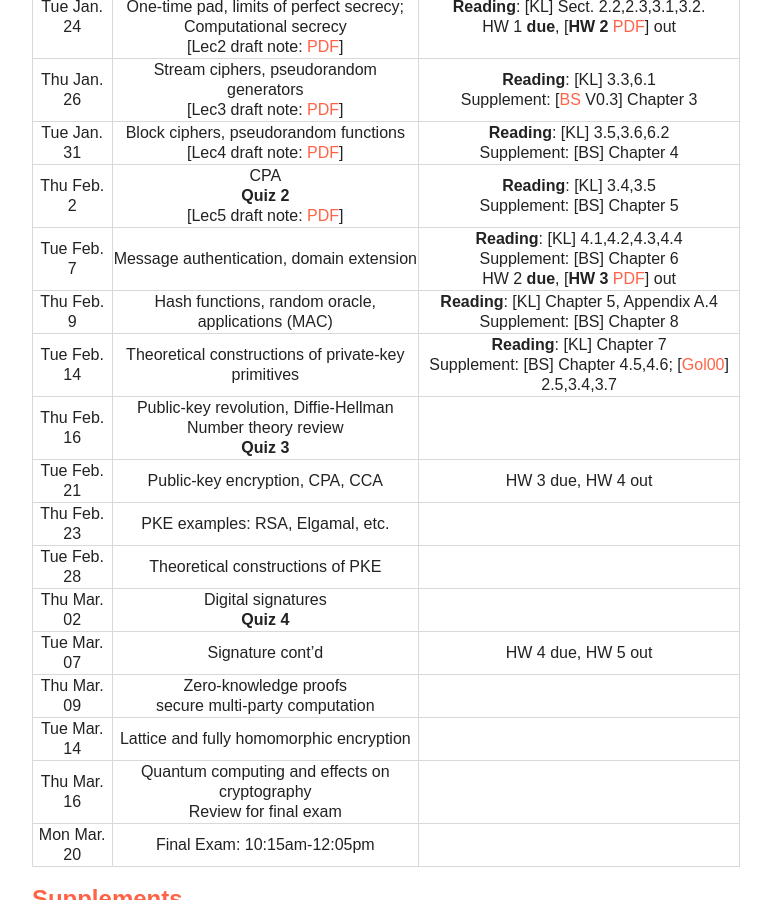
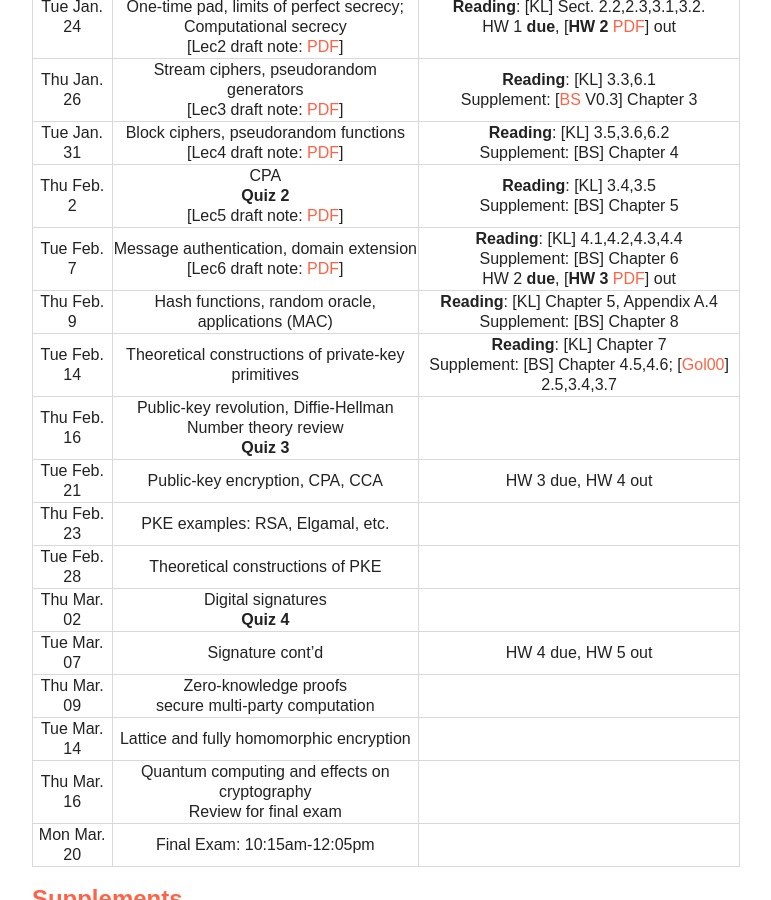
Before and after one commit to fangsonghub/fangsonghub.github.io, a Jekyll site: the page built from teaching/w17_4585_icrypto/index.md, in a window 1280 px wide and 900 px high, scrolled down 959 px. Shown: the whole window, without its empty margins (254-1025 px from the left). Built offline with Jekyll 4.4.1, drawn with Linux system fonts in a browser that asks for light colours; nearby versions of some CDN libraries.

Commit message:
lec6 hw3 update

```diff
--- a/teaching/w17_4585_icrypto/index.md
+++ b/teaching/w17_4585_icrypto/index.md
@@ -72,7 +72,7 @@ Cryptography](http://www.cs.umd.edu/~jkatz/imc.html){:target="_blank"}
 |Thu Jan. 26| Stream ciphers, pseudorandom generators <br> [Lec3 draft note: [PDF]({{base}}/teaching/w17_4585_icrypto/lec3_note.pdf){:target="blank"}] |**Reading**: [KL] 3.3,6.1 <br> Supplement: [[BS](https://crypto.stanford.edu/~dabo/cryptobook/){:target="_blank"} V0.3] Chapter 3 |
 |Tue Jan. 31| Block ciphers, pseudorandom functions <br> [Lec4 draft note: [PDF]({{base}}/teaching/w17_4585_icrypto/lec4_note.pdf){:target="blank"}] | **Reading**: [KL] 3.5,3.6,6.2 <br> Supplement: [BS] Chapter 4  |
 |Thu Feb. 2| CPA <br> **Quiz 2** <br> [Lec5 draft note: [PDF]({{base}}/teaching/w17_4585_icrypto/lec5_note.pdf){:target="_blank"}]|  **Reading**: [KL] 3.4,3.5 <br> Supplement: [BS] Chapter 5 |
-|Tue Feb. 7| Message authentication, domain extension |**Reading**: [KL] 4.1,4.2,4.3,4.4 <br> Supplement: [BS] Chapter 6  <br> HW 2 **due**, [**HW 3** [PDF]({{base}}/teaching/w17_4585_icrypto/w17_cs4585_hw3.pdf){:target="_blank"}] out |
+|Tue Feb. 7| Message authentication, domain extension <br> [Lec6 draft note: [PDF]({{base}}/teaching/w17_4585_icrypto/lec6_note.pdf){:target="_blank"}]|**Reading**: [KL] 4.1,4.2,4.3,4.4 <br> Supplement: [BS] Chapter 6  <br> HW 2 **due**, [**HW 3** [PDF]({{base}}/teaching/w17_4585_icrypto/w17_cs4585_hw3.pdf){:target="_blank"}] out |
 |Thu Feb. 9| Hash functions, random oracle, applications (MAC) |**Reading**: [KL] Chapter 5, Appendix A.4 <br> Supplement: [BS] Chapter 8|
 |Tue Feb. 14|Theoretical constructions of private-key primitives |**Reading**: [KL] Chapter 7 <br> Supplement: [BS] Chapter 4.5,4.6; [[Gol00](https://www.amazon.com/Foundations-Cryptography-1-Basic-Tools/dp/0521035368){:target="_blank"}] 2.5,3.4,3.7|
 |Thu Feb. 16|  Public-key revolution, Diffie-Hellman <br> Number theory review <br> **Quiz 3**||
```
Also changed, not shown: 2 other files.
